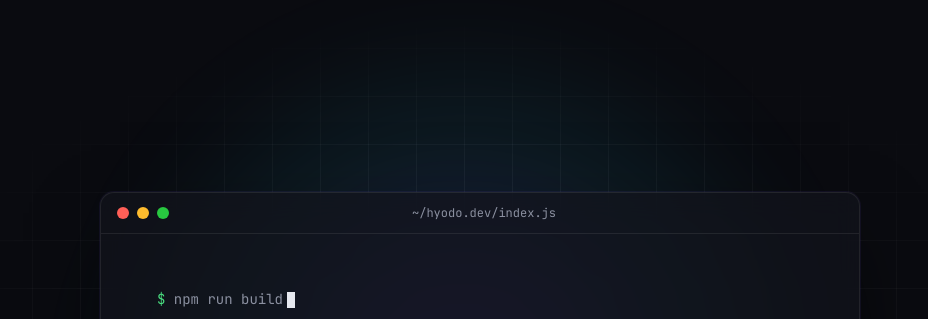
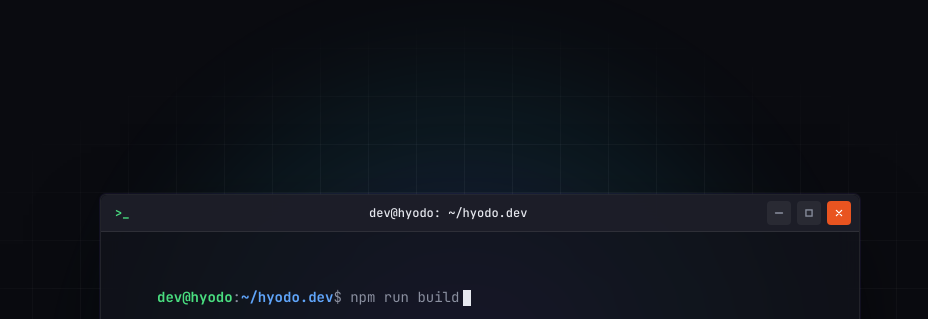
Before and after one commit to Schokett/HyodoDevPreview, a website built with Vite: page index.html in a window 1280 px wide. Shown: the top 319 px of the page, without its empty margins (160-1088 px from the left). Built offline with nearby package versions, Linux system fonts and the light colour scheme.

Commit message:
linux design

```diff
--- a/index.html
+++ b/index.html
@@ -20,15 +20,24 @@
 
       <div class="window">
         <div class="window__bar" aria-hidden="true">
-          <span class="dot dot--red"></span>
-          <span class="dot dot--yellow"></span>
-          <span class="dot dot--green"></span>
-          <span class="window__file">~/hyodo.dev/index.js</span>
+          <span class="window__icon">&gt;_</span>
+          <span class="window__file">dev@hyodo: ~/hyodo.dev</span>
+          <span class="controls">
+            <span class="control">
+              <svg viewBox="0 0 16 16"><path d="M4 8h8" /></svg>
+            </span>
+            <span class="control">
+              <svg viewBox="0 0 16 16"><rect x="4.5" y="4.5" width="7" height="7" /></svg>
+            </span>
+            <span class="control control--close">
+              <svg viewBox="0 0 16 16"><path d="M5 5l6 6M11 5l-6 6" /></svg>
+            </span>
+          </span>
         </div>
 
         <div class="window__body">
           <p class="prompt" aria-hidden="true">
-            <span class="prompt__sign">$</span> npm run build<span class="caret"></span>
+            <span class="prompt__user">dev@hyodo</span>:<span class="prompt__path">~/hyodo.dev</span>$ npm run build<span class="caret"></span>
           </p>
 
           <h1 class="title">
--- a/src/style.css
+++ b/src/style.css
@@ -70,13 +70,13 @@ html:lang(ja) body {
   to { transform: translate(8%, 6%); }
 }
 
-/* Editor window */
+/* Linux terminal window */
 .window {
   position: relative;
   width: min(760px, 100%);
   background: var(--panel);
   border: 1px solid var(--border);
-  border-radius: 14px;
+  border-radius: 6px;
   backdrop-filter: blur(14px);
   -webkit-backdrop-filter: blur(14px);
   box-shadow:
@@ -87,26 +87,57 @@ html:lang(ja) body {
 .window__bar {
   display: flex;
   align-items: center;
-  gap: 8px;
-  padding: 12px 16px;
+  gap: 12px;
+  padding: 6px 8px 6px 14px;
+  background: rgba(30, 32, 42, 0.9);
   border-bottom: 1px solid var(--border);
+  border-radius: 6px 6px 0 0;
 }
 
-.dot {
-  width: 12px;
-  height: 12px;
-  border-radius: 50%;
+.window__icon {
+  font-size: 12px;
+  font-weight: 700;
+  color: var(--green);
 }
-.dot--red { background: #ff5f57; }
-.dot--yellow { background: #febc2e; }
-.dot--green { background: #28c840; }
 
 .window__file {
-  margin-left: auto;
-  margin-right: auto;
-  padding-right: 52px;
+  flex: 1;
+  text-align: center;
   font-size: 12px;
+  font-weight: 500;
+  color: var(--text);
+  white-space: nowrap;
+  overflow: hidden;
+  text-overflow: ellipsis;
+}
+
+.controls {
+  display: flex;
+  gap: 6px;
+}
+
+.control {
+  display: grid;
+  place-items: center;
+  width: 24px;
+  height: 24px;
+  border-radius: 4px;
+  background: rgba(255, 255, 255, 0.06);
   color: var(--muted);
+}
+
+.control svg {
+  width: 14px;
+  height: 14px;
+  fill: none;
+  stroke: currentColor;
+  stroke-width: 1.5;
+  stroke-linecap: round;
+}
+
+.control--close {
+  background: #e95420;
+  color: #fff;
 }
 
 .window__body {
@@ -119,8 +150,14 @@ html:lang(ja) body {
   color: var(--muted);
 }
 
-.prompt__sign {
+.prompt__user {
   color: var(--green);
+  font-weight: 700;
+}
+
+.prompt__path {
+  color: #60a5fa;
+  font-weight: 700;
 }
 
 .caret {
@@ -204,7 +241,7 @@ html:lang(ja) body {
 .status__val { color: var(--green); }
 
 @media (max-width: 480px) {
-  .window__file { display: none; }
+  .window__icon { display: none; }
 }
 
 @media (prefers-reduced-motion: reduce) {
```
Also changed, not shown: 2 other files.
